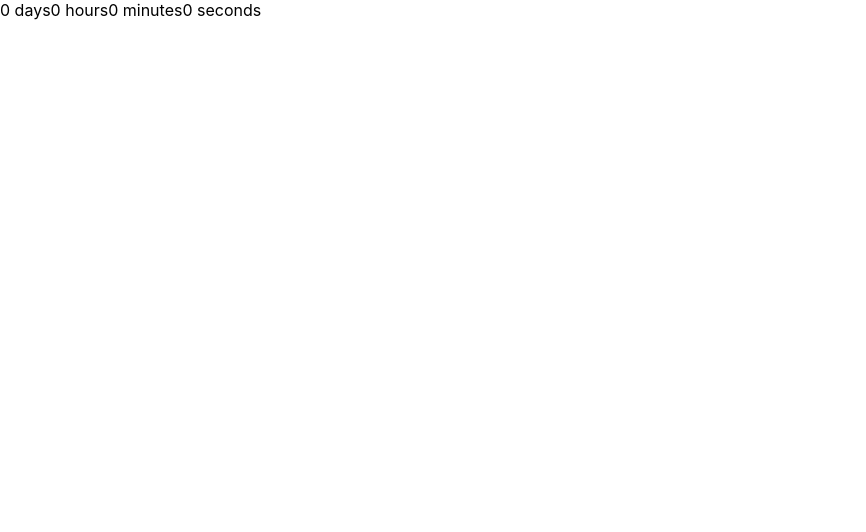
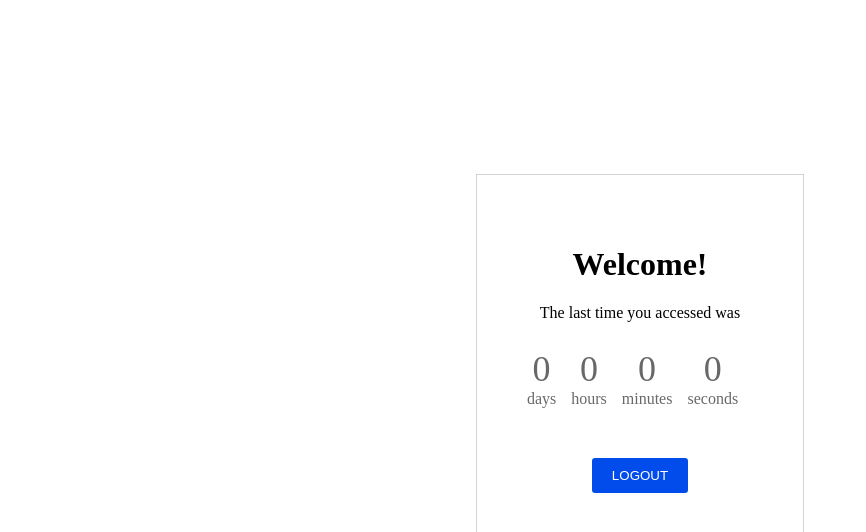
Before and after one commit to ArianeJDB/prueba-bbva, a React (Create React App) app: page /counter/1 in a window 1280 px wide. Shown: the top 532 px of the page, without its empty margins (0-866 px from the left). Built offline with nearby package versions, Linux system fonts and the light colour scheme.

Commit message:
login and counter styles

```diff
--- a/public/index.html
+++ b/public/index.html
@@ -2,7 +2,7 @@
 <html lang="en">
   <head>
     <meta charset="utf-8" />
-    <link rel="icon" href="%PUBLIC_URL%/favicon.ico" />
+    <link rel="stylesheet" href="https://cdnjs.cloudflare.com/ajax/libs/font-awesome/4.7.0/css/font-awesome.min.css">
     <meta name="viewport" content="width=device-width, initial-scale=1" />
     <meta name="theme-color" content="#000000" />
     <meta
--- a/src/components/counter/Counter.js
+++ b/src/components/counter/Counter.js
@@ -1,7 +1,11 @@
 import React, { useState, useEffect } from 'react';
+import { useHistory } from "react-router-dom";
 
+import './counter.css'
 
 const Counter = (props) => {
+    const history = useHistory();
+
     const [days, setDays] = useState(0)
     const [hours, setHours] = useState(0)
     const [minutes, setMinutes] = useState(0)
@@ -25,13 +29,20 @@ const Counter = (props) => {
             localStorage.setItem(email, Date.now())
         }
     }, [email])
-
+    const handleLogout = () => {
+        history.push("/")
+    }
     return (
-        <div>
-            <span>{days} days</span>
-            <span>{hours} hours</span>
-            <span>{minutes} minutes</span>
-            <span>{seconds} seconds</span>
+        <div className="counter_section">
+        <h1>Welcome!</h1>
+        <p>The last time you accessed was</p>
+        <div className="counter_container">
+            <div className="number">{days} <span>days</span></div>
+            <div className="number">{hours} <span>hours</span></div>
+            <div className="number">{minutes} <span>minutes</span></div>
+            <div className="number">{seconds} <span>seconds</span></div>
+        </div>
+        <button className="logout-btn" onClick={handleLogout}>LOGOUT</button>
         </div>
     )
 }
--- a/src/components/counter/counter.css
+++ b/src/components/counter/counter.css
@@ -0,0 +1,36 @@
+.counter_container {
+    display: flex;
+    margin: 10px 0 50px 0;
+    color:  rgb(105, 104, 104);
+}
+.counter_section {
+    border: 1px solid lightgrey;
+    height: 350px;
+    padding: 50px;
+    display: flex;
+    flex-direction: column;
+    align-items: center;
+}
+
+.number {
+    font-size: 36px;
+    display: flex;
+    flex-direction: column;
+    justify-content: center;
+    align-items: center;
+    margin-right: 15px;
+}
+
+.number span {
+    font-size: 16px;
+}
+
+h1 {
+    margin-bottom: 5px;
+}
+.logout-btn {
+    width: auto;
+    padding: 10px 20px;
+    background-color: rgb(2, 76, 236);
+
+}
--- a/src/components/login/Login.js
+++ b/src/components/login/Login.js
@@ -28,11 +28,14 @@ const Login = () => {
     }
 
     return (
+        <div className="login_container">
+        <i className="fa fa-lock"></i>
         <form onSubmit={handleSubmit(onSubmit)}>
             <label htmlFor="email" className="hidden">Email</label>
             <input
                 type="text"
                 name="email"
+                placeholder="Email"
                 ref={register({ required: true, pattern: /^[a-zA-Z0-9.!#$%&’*+/=?^_`{|}~-]+@[a-zA-Z0-9-]+(?:\.[a-zA-Z0-9-]+)*$/})}
             />
             {errors.email && <ErrorMessage errorMsg="El email es requerido" />}
@@ -40,6 +43,7 @@ const Login = () => {
             <input
                 type="password"
                 name="password"
+                placeholder="Password"
                 ref={register({ required: true, minLength: 6})}
             />
             {errors.password && errors.password.type === "required" && <ErrorMessage errorMsg="La contraseña es requerida" />
@@ -51,6 +55,7 @@ const Login = () => {
             }
             <button>Log in</button>
         </form>
+        </div>
     )
 }
 
--- a/src/components/login/login.css
+++ b/src/components/login/login.css
@@ -1,3 +1,39 @@
 .hidden {
     display: none;
 }
+
+.login_container {
+    border: 1px solid lightgrey;
+    height: 350px;
+    padding: 80px 50px 50px 50px;
+    display: flex;
+    flex-direction: column;
+    align-items: center;
+}
+
+form {
+    display: flex;
+    flex-direction: column;
+    height: 70%;
+    align-items: center;
+    justify-content: center;
+}
+input {
+    margin-bottom: 30px;
+    border: 0 none;
+    border-bottom: 2px solid rgb(168, 166, 166);
+}
+
+button {
+    border: none;
+    border-radius: 3px;
+    width: 100%;
+    background-color: rgb(39, 39, 124);
+    color: white;
+    padding: 10px
+}
+
+.fa-lock {
+    font-size: 43px;
+    color: rgb(2, 76, 236);
+}
--- a/src/index.css
+++ b/src/index.css
@@ -1,13 +1,8 @@
 body {
   margin: 0;
-  font-family: -apple-system, BlinkMacSystemFont, 'Segoe UI', 'Roboto', 'Oxygen',
-    'Ubuntu', 'Cantarell', 'Fira Sans', 'Droid Sans', 'Helvetica Neue',
-    sans-serif;
-  -webkit-font-smoothing: antialiased;
-  -moz-osx-font-smoothing: grayscale;
+  padding: 0;
+  height: 100vh;
+  display: flex;
+  justify-content: center;
+  align-items: center;
 }
-
-code {
-  font-family: source-code-pro, Menlo, Monaco, Consolas, 'Courier New',
-    monospace;
-}
```
Also changed, not shown: src/components/login/lock.png (added), src/logo.svg (deleted).
